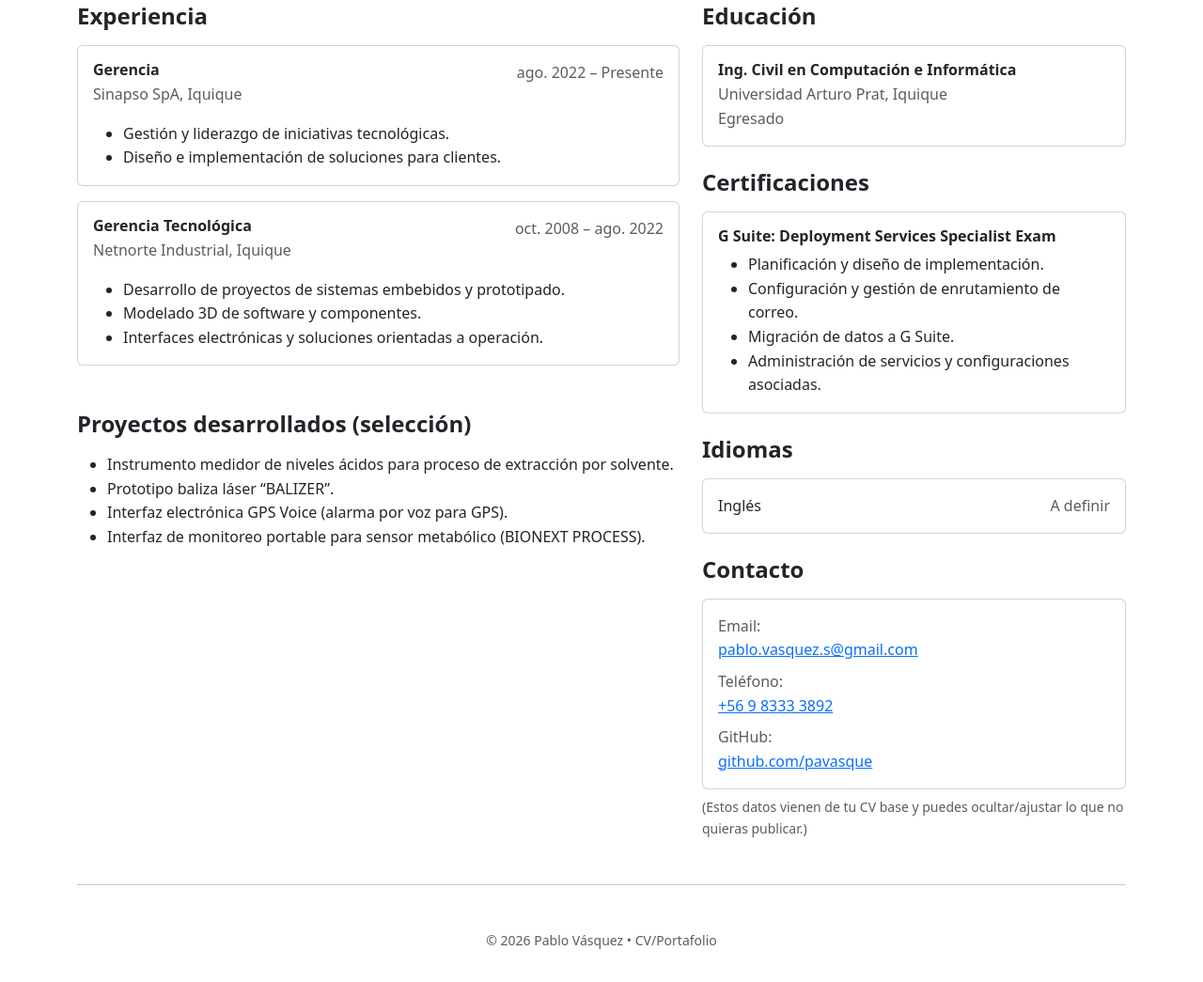
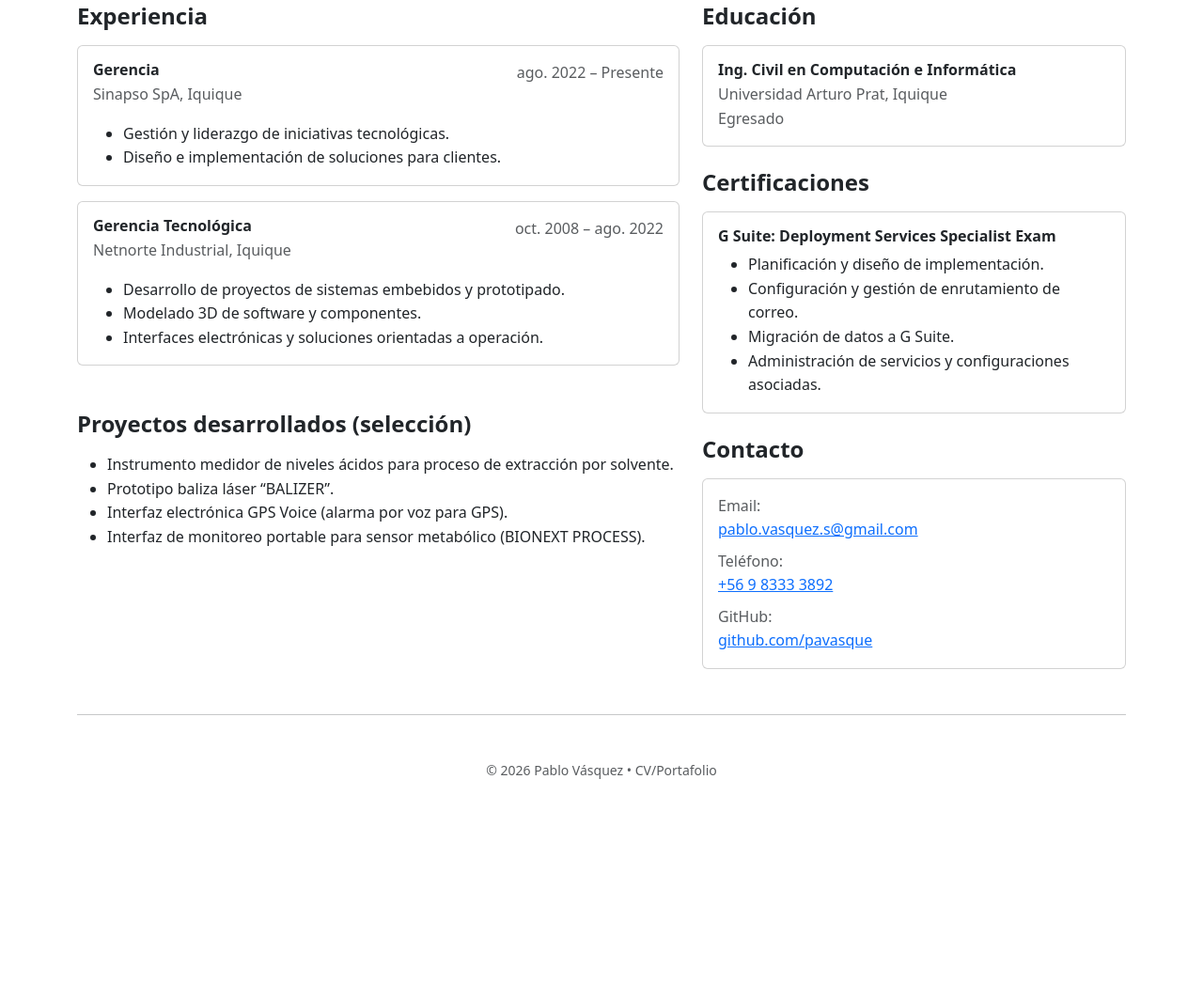
Before and after one commit to pavasque/cv-portafolio-fullstack, a plain HTML site: page index.html in a window 1280 px wide. Shown: the part 554-1599 px from the top of the page at 94% size. After the commit the page ends 1433 px from the top, so only its background shows below. Drawn offline with nearby package versions, Linux system fonts and the light colour scheme.

Commit message:
Actualizacion CV

```diff
--- a/index.html
+++ b/index.html
@@ -163,19 +163,6 @@
                     </div>
                 </section>
 
-                <!-- Idiomas -->
-                <section id="idiomas" class="mb-4">
-                    <h2 class="h4 fw-bold mb-3">Idiomas</h2>
-                    <div class="card">
-                        <div class="card-body">
-                            <div class="d-flex justify-content-between">
-                                <span>Inglés</span>
-                                <span class="text-muted">A definir</span>
-                            </div>
-                        </div>
-                    </div>
-                </section>
-
                 <!-- Contacto -->
                 <section id="contacto" class="mb-0">
                     <h2 class="h4 fw-bold mb-3">Contacto</h2>
@@ -194,9 +181,6 @@
                                 <div><a href="https://github.com/pavasque" target="_blank" rel="noreferrer">github.com/pavasque</a></div>
                             </div>
                         </div>
-                    </div>
-                    <div class="small text-muted mt-2">
-                        (Estos datos vienen de tu CV base y puedes ocultar/ajustar lo que no quieras publicar.)
                     </div>
                 </section>
             </div>
```
